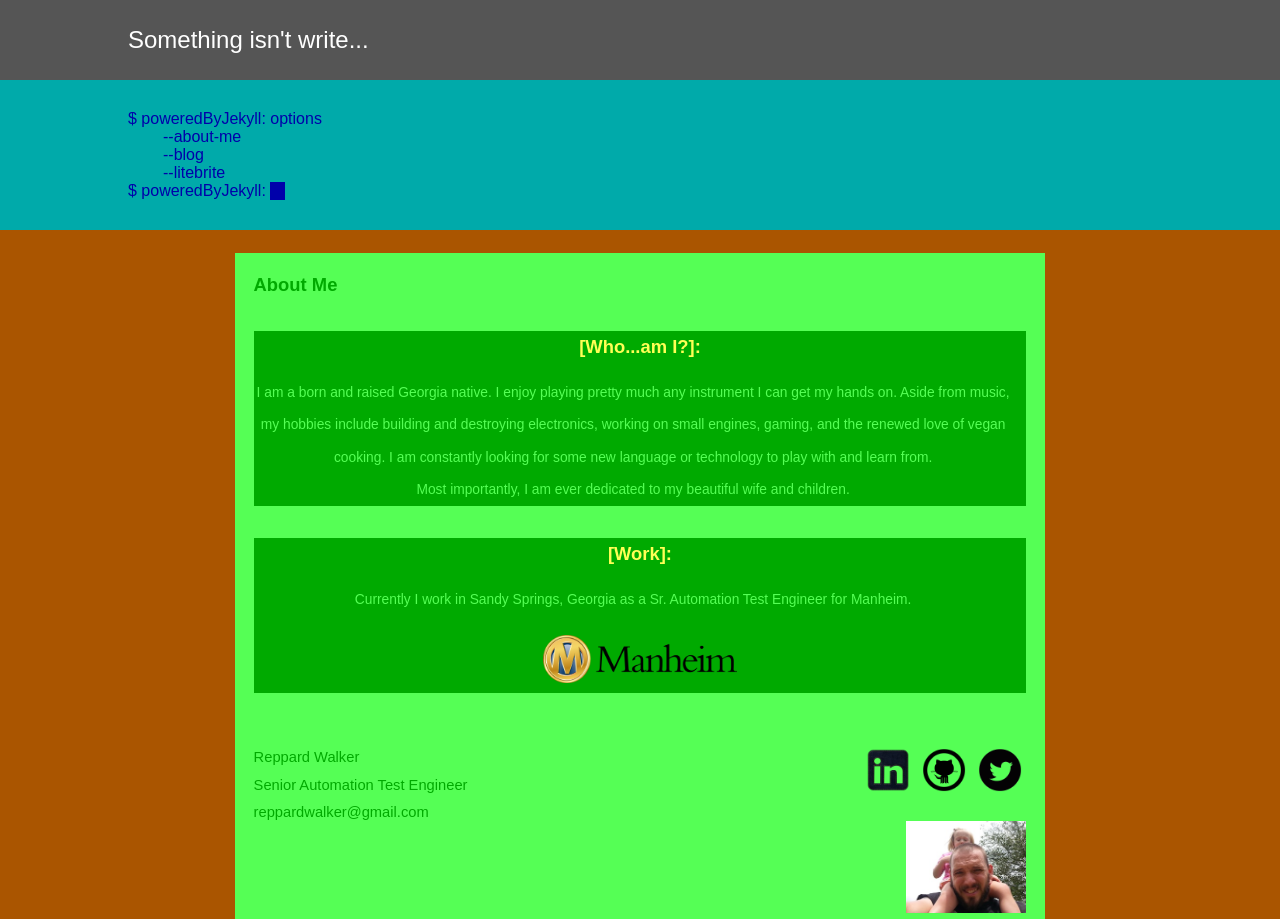
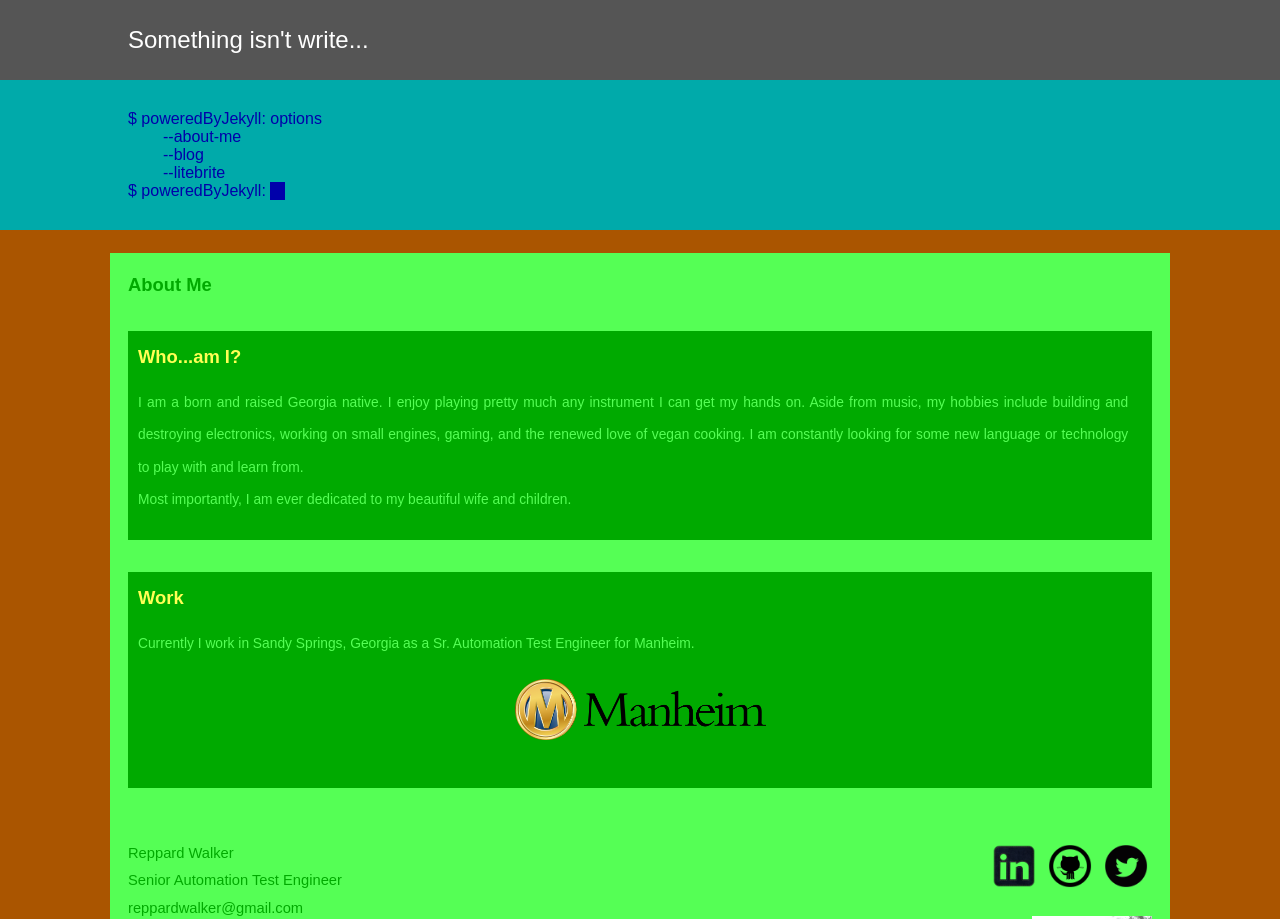
Before and after one commit to reppard/jekyll-blog, a Jekyll site: the page built from index.html, in a window 1280 px wide, cut to the strip 0-919 px from the top of the page. Built offline with Jekyll 4.4.1, drawn with Linux system fonts in a browser that asks for light colours; nearby versions of some CDN libraries; some web fonts are replaced; Markdown is read by kramdown in place of the engine named in the settings.

Commit message:
continue to make style more better

```diff
--- a/css/main.css
+++ b/css/main.css
@@ -58,7 +58,7 @@ ul.posts li {
   line-height: 1.75em;
   margin-top: 1.75em;
   background: #00AA00;
-  text-align: center;
+  padding:10px;
 }
 
 ul.posts a {
@@ -191,7 +191,7 @@ ul.submenu li {
 .site {
   font-size: 115%;
   text-align: justify;
-  max-width: 42em;
+  max-width: 80%;
   margin: 1.25em auto;
   padding: 1em;
   line-height: 1.5em;
--- a/index.html
+++ b/index.html
@@ -6,9 +6,9 @@ title: Something Isn't Write
 <div id="home">
   <h1>About Me</h1>
   <ul class="posts">
-    <li><h2>[Who...am I?]:</h2><p>I am a born and raised Georgia native.  I enjoy playing pretty much any instrument I can get my hands on.  Aside from music, my hobbies include building and destroying electronics, working on small engines, gaming, and the renewed love of vegan cooking.  I am constantly looking for some new language or technology to play with and learn from.</br>Most importantly, I am ever dedicated to my beautiful wife and children.</p></li>
+    <li><h2>Who...am I?</h2><p>I am a born and raised Georgia native.  I enjoy playing pretty much any instrument I can get my hands on.  Aside from music, my hobbies include building and destroying electronics, working on small engines, gaming, and the renewed love of vegan cooking.  I am constantly looking for some new language or technology to play with and learn from.</br>Most importantly, I am ever dedicated to my beautiful wife and children.</p></li>
     <li>
-      <h2>[Work]:</h2>
+      <h2>Work</h2>
       <p>Currently I work in Sandy Springs, Georgia as a Sr. Automation Test Engineer for <a href="http://manheim.com">Manheim.</a></p>
       <div class="manheim">
         <a href="http://manheim.com"><img src="images/manheim.png"/></a>
```
